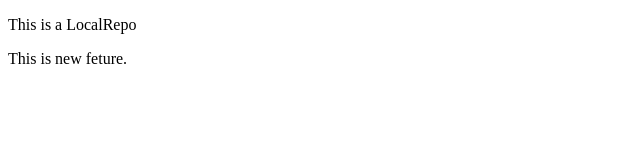
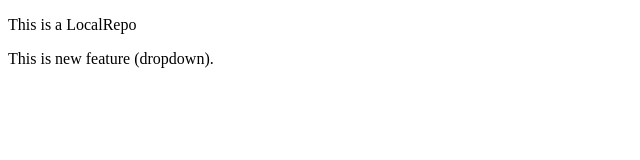
Before and after one commit to vanshthakur1007/localRepo, a plain HTML site: page index.html in a window 1280 px wide. Shown: the full height of the page, 0-640 px from the left. Drawn offline with Linux system fonts and the light colour scheme.

```diff
--- a/index.html
+++ b/index.html
@@ -9,7 +9,7 @@
 
 <body>
     <p>This is a LocalRepo</p>
-    <p>This is new feture.</p>
+    <p>This is new feature (dropdown).</p>
 </body>
 
 </html>
```
